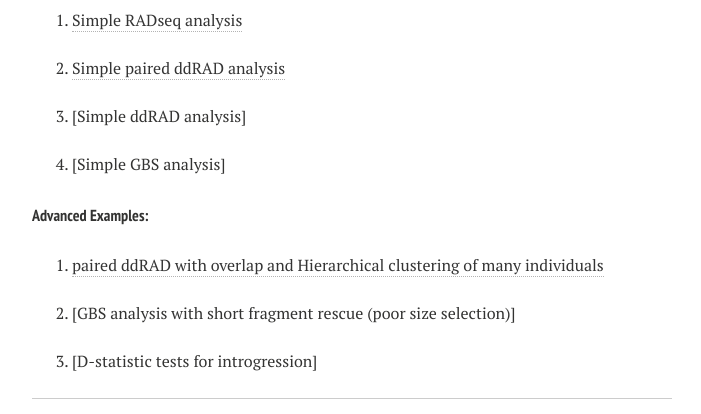
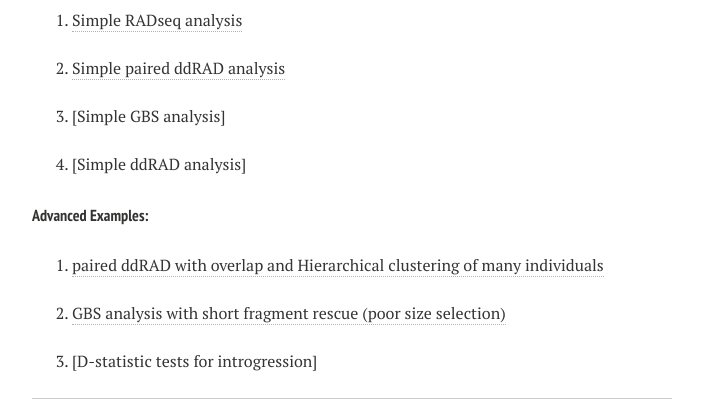
Before and after one commit to dereneaton/dereneaton.github.io, a Jekyll site: the page built from tutorials/pyrad_v.2.1.md, in a window 1280 px wide and 900 px high, scrolled down 15093 px. Shown: the part 155-569 px from the top of the window, without its empty margins (288-989 px from the left). Built offline with Jekyll 4.4.1, drawn with Linux system fonts in a browser that asks for light colours; nearby versions of some CDN libraries; some of the changed lines change nothing that is shown.

Commit message:
added links to new tutorials

```diff
--- a/tutorials/pyrad_v.2.1.md
+++ b/tutorials/pyrad_v.2.1.md
@@ -856,16 +856,17 @@ can download and try for yourself.
 
 2. [Simple paired ddRAD analysis](http://goo.gl/gB8Zq9)
 
-3. [Simple ddRAD analysis]
+3. [Simple GBS analysis]
 
-4. [Simple GBS analysis]
+4. [Simple ddRAD analysis]
+
 
 ##### Advanced Examples:
 
 5. [paired ddRAD with overlap and Hierarchical clustering of many
 individuals](http://nbviewer.ipython.org/gist/dereneaton/c18bff4ba8bf532ec14b)
 
-6. [GBS analysis with short fragment rescue (poor size selection)]
+6. [GBS analysis with short fragment rescue (poor size selection)](http://nbviewer.ipython.org/gist/dereneaton/9d12ff5ab6584c5ceafa)
 
 7. [D-statistic tests for introgression]
 
```
